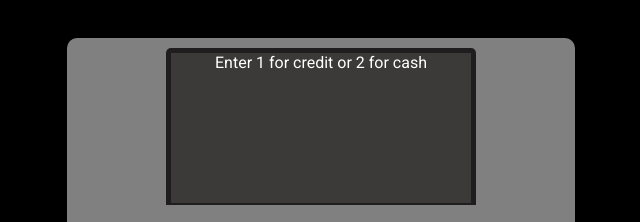
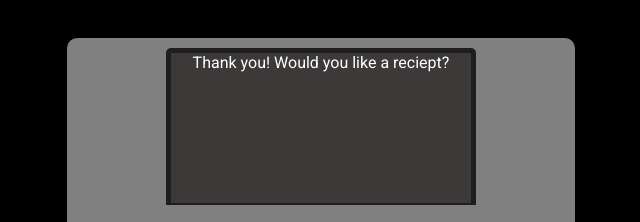
Before and after one commit to gasPumpSimulator/gasPump, a plain HTML site: page index.html in a window 1280 px wide. Both pictures are taken after a click on the button "BEGIN FUELING". Shown: the top 222 px of the page, 319-959 px from the left. Drawn offline with Linux system fonts and the light colour scheme.

Commit message:
added showGallons and increment gallons functions

```diff
--- a/index.html
+++ b/index.html
@@ -17,7 +17,7 @@
         <div class="topContainer">
             <div id="interface" style="color:white">Enter 1 for credit or 2 for cash</div>
             <div class="btnGroup">
-                <button class="fuelingBtn">BEGIN FUELING</button>
+                <button class="fuelingBtn" onclick="showGallons()">BEGIN FUELING</button>
                 <button class="emergencyShutoff">STOP</button>
             </div>
 
--- a/script.js
+++ b/script.js
@@ -8,6 +8,8 @@ let currentInputNumber = '';
 let cashAmount = 0;
 let gasTankSize = 0;
 let amountOfGas;
+let gallonsPumped = 0;
+let intervalId;
 
 function changeColor(input, price)
 {
@@ -122,3 +124,17 @@ function compute()
         inputField.innerHTML = Math.round(amountOfGas * 100)/100 + ' dollars of gas purchase';
     }
 }
+
+function showGallons() {
+   intervalId =  setInterval(incrementGallons, 1000);
+}
+
+function incrementGallons() {
+    if (gallonsPumped <= gasTankSize) {
+        inputField.innerHTML = gallonsPumped;
+        gallonsPumped += 1;
+    } else {
+        clearInterval(intervalId);
+        inputField.innerHTML = 'Thank you! Would you like a reciept?';
+    }
+}
```
